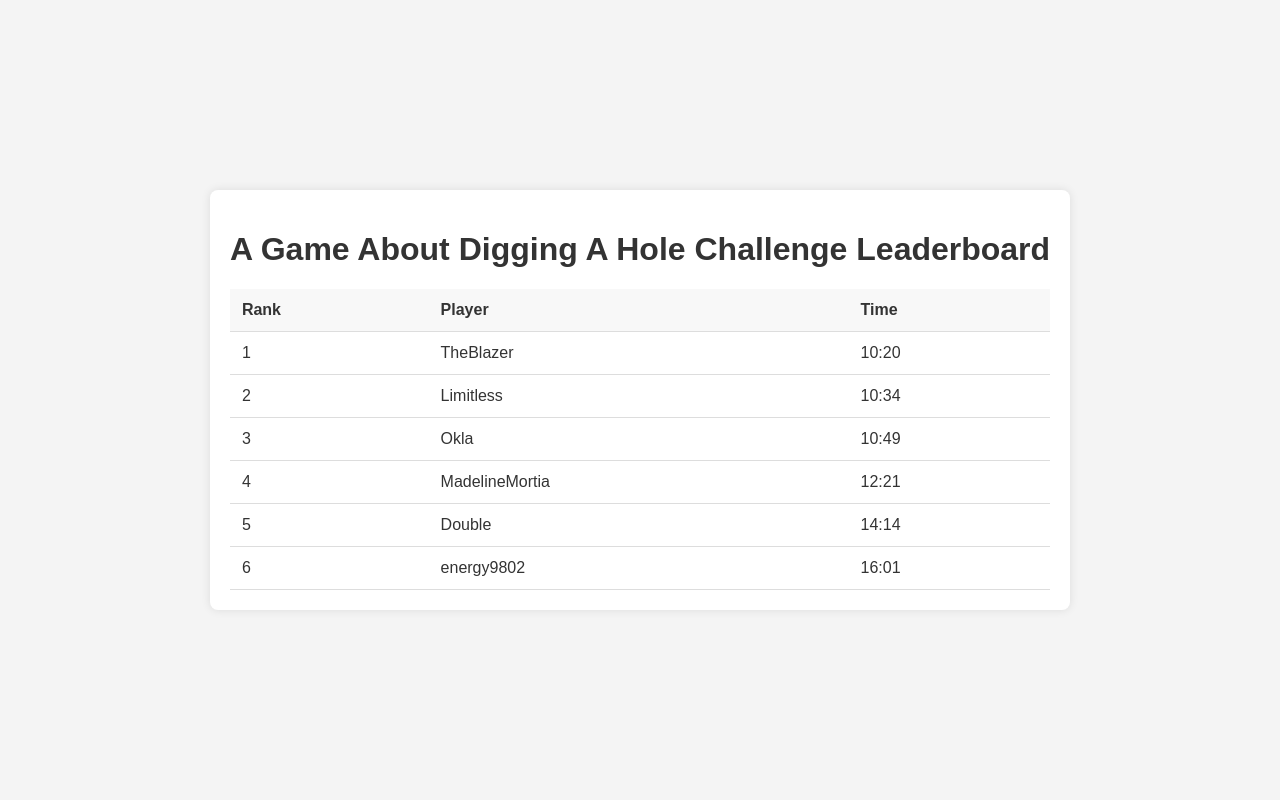
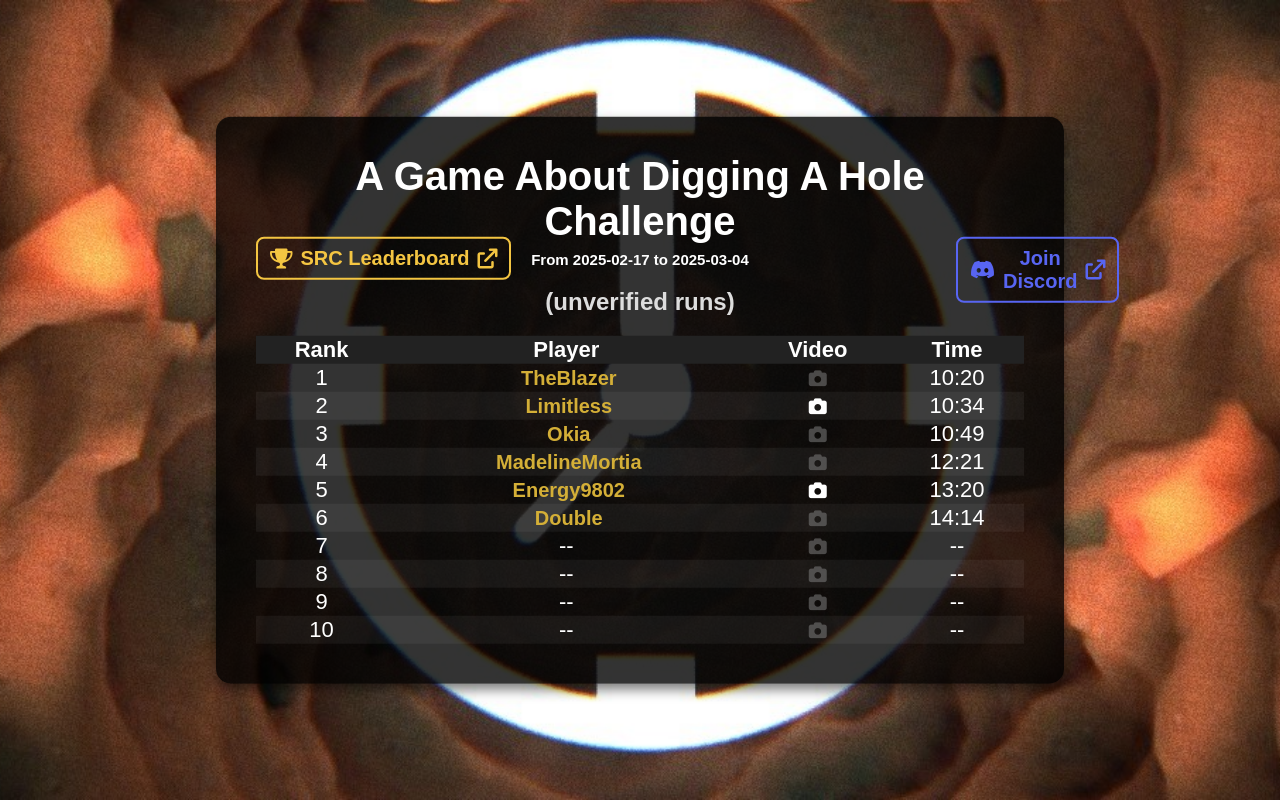
Before and after one commit to SamppaLHT/AGADAHlb, a plain HTML site: page index.html in a window 1280 px wide. Drawn offline with Linux system fonts and the light colour scheme; a web font is replaced by a local one.

Commit message:
Add files via upload

```diff
--- a/index.html
+++ b/index.html
@@ -2,87 +2,107 @@
 <html lang="en">
 <head>
 
-    <link rel=""stylesheet" href=""styles.css">
+    <link rel="stylesheet" href="styles.css">
+    <link rel="stylesheet" href="https://cdnjs.cloudflare.com/ajax/libs/font-awesome/6.0.0/css/all.min.css">
     <meta charset="UTF-8">
     <meta name="viewport" content="width=device-width, initial-scale=1.0">
     <title>Speedrunning Challenge Leaderboard</title>
-    <style>
-        body {
-            font-family: Arial, sans-serif;
-            background-color: #f4f4f4;
-            color: #333;
-            margin: 0;
-            padding: 0;
-            display: flex;
-            justify-content: center;
-            align-items: center;
-            height: 100vh;
-        }
-        .leaderboard {
-            background-color: #fff;
-            padding: 20px;
-            border-radius: 8px;
-            box-shadow: 0 0 10px rgba(0, 0, 0, 0.1);
-        }
-        table {
-            width: 100%;
-            border-collapse: collapse;
-            margin-top: 20px;
-        }
-        th, td {
-            padding: 12px;
-            text-align: left;
-            border-bottom: 1px solid #ddd;
-        }
-        th {
-            background-color: #f8f8f8;
-        }
-        tr:hover {
-            background-color: #f1f1f1;
-        }
-    </style>
 </head>
 <body>
     <div class="leaderboard">
-        <h1>A Game About Digging A Hole Challenge Leaderboard</h1>
+        <a href="https://www.speedrun.com/A_Game_About_Digging_A_Hole" class="styled-button" target="_blank">
+            <i class="fas fa-trophy"></i>
+            <span>SRC Leaderboard</span>
+            <i class="fas fa-external-link"></i>
+        </a>
+        <a href="https://discord.gg/v5nwegWuTn" class="button discord-button">
+            <i class="fab fa-discord"></i> Join Discord
+            <i class="fas fa-external-link"></i>
+        </a>
+        <h1>A Game About Digging A Hole Challenge</h1>
+        <h3 class="date">From 2025-02-17 to 2025-03-04</h3>
+        <h2 class="subtitle">(unverified runs)</h2>
         <table>
             <thead>
                 <tr>
                     <th>Rank</th>
                     <th>Player</th>
+                    <th>Video</th>
                     <th>Time</th>
                 </tr>
             </thead>
             <tbody>
                 <tr>
                     <td>1</td>
-                    <td>TheBlazer</td>
+                    <td>
+                        <a href="https://www.twitch.tv/theblazer97" class="player-link" target="_blank">TheBlazer</a>
+                    </td>
+                    <td><span class="video-missing"><i class="fas fa-camera"></i></span></td>
                     <td>10:20</td>
                 </tr>
                 <tr>
                     <td>2</td>
-                    <td>Limitless</td>
+                    <td>
+                        <a href="https://www.twitch.tv/limitlesscord73" class="player-link" target="_blank">Limitless</a>
+                    </td>
+                    <td><a href="https://www.twitch.tv/videos/2383968036" class="video-link"><i class="fas fa-camera"></i></a></td>
                     <td>10:34</td>
                 </tr>
                 <tr>
                     <td>3</td>
-                    <td>Okla</td>
+                    <td>
+                        <a href="https://www.twitch.tv/okiabetter" class="player-link" target="_blank">Okia</a>
+                    </td>
+                    <td><span class="video-missing"><i class="fas fa-camera"></i></span></td>
                     <td>10:49</td>
                 </tr>
                 <tr>
                     <td>4</td>
-                    <td>MadelineMortia</td>
+                    <td>
+                        <a href="https://www.youtube.com/@madelinemortia4084" class="player-link" target="_blank">MadelineMortia</a>
+                    </td>
+                    <td><span class="video-missing"><i class="fas fa-camera"></i></span></td>
                     <td>12:21</td>
                 </tr>
                 <tr>
                     <td>5</td>
-                    <td>Double</td>
+                    <td>
+                        <a href="https://www.twitch.tv/energy9802" class="player-link" target="_blank">Energy9802</a>
+                    </td>
+                    <td><a href="https://youtu.be/uoMJus95JVs" class="video-link"><i class="fas fa-camera"></i></a></td>
+                    <td>13:20</td>
+                </tr>
+                <tr>
+                    <td>6</td>
+                    <td>
+                        <a href="https://www.youtube.com/@Double2GD" class="player-link" target="_blank">Double</a>
+                    </td>
+                    <td><span class="video-missing"><i class="fas fa-camera"></i></span></td>
                     <td>14:14</td>
                 </tr>
                 <tr>
-                    <td>6</td>
-                    <td>energy9802</td>
-                    <td>16:01</td>
+                    <td>7</td>
+                    <td>--</td>
+                    <td><span class="video-missing"><i class="fas fa-camera"></i></span></td>
+                    <td>--</td>
+                </tr>
+                <tr>
+                    <td>8</td>
+                    <td>--</td>
+                    <td><span class="video-missing"><i class="fas fa-camera"></i></span></td>
+                    <td>--</td>
+                </tr>
+                <tr>
+                    <td>9</td>
+                    <td>--</td>
+                    <td><span class="video-missing"><i class="fas fa-camera"></i></span></td>
+                    <td>--</td>
+                </tr>
+                <tr>
+                    <td>10</td>
+                    <td>--</td>
+                    <td><span class="video-missing"><i class="fas fa-camera"></i></span></td>
+                    <td>--</td>
                 </tr>
             </tbody>
         </table>
--- a/styles.css
+++ b/styles.css
@@ -1,40 +1,144 @@
+@import url('https://fonts.googleapis.com/css2?family=Baloo+Thambi+2:wght@400;700&display=swap');
+
 body {
-    font-family: Arial, sans-serif;
     background: url('images/background.jpg') no-repeat center center fixed;
     background-size: cover;
-    color: #333;
-    margin: 0;
-    padding: 0;
-    display: flex;
-    justify-content: center;
-    align-items: center;
-    height: 100vh;
-}
-.leaderboard {
-    background-color: rgba(255, 255, 255, 0.9);
-    padding: 20px;
-    border-radius: 8px;
-    box-shadow: 0 0 10px rgba(0, 0, 0, 0.1);
+    font-family: 'Baloo Thambi 2', sans-serif;
+    color: #ddd;
     text-align: center;
 }
-img {
-    display: block;
-    margin: 0 auto;
-    width: 150px;
+
+.leaderboard {
+    background-color: rgba(0, 0, 0, 0.8);
+    padding: 40px;
+    border-radius: 15px;
+    box-shadow: 0 6px 12px rgba(0, 0, 0, 0.5);
+    max-width: 900px;
+    width: 60%;
+
+    position: absolute;
+    top: 50%;
+    left: 50%;
+    transform: translate(-50%, -50%);
 }
+
+h1 {
+    color: #fff;
+    font-size: 40px;
+    position: relative;
+    top: -30px;
+}
+
+.date {
+    color: #fff;
+    font-size: 15px;
+    margin-top: -50px;
+    margin-bottom: 10px;
+}
+
 table {
     width: 100%;
     border-collapse: collapse;
     margin-top: 20px;
+    font-size: 22px;
 }
+
 th, td {
-    padding: 12px;
-    text-align: left;
-    border-bottom: 1px solid #ddd;
+    color: #fff;
+    font-size: 24;
 }
+
 th {
-    background-color: #f8f8f8;
+    background-color: #222;
+    font-size: 26;
 }
+
+tr:nth-child(even) {
+    background-color: rgba(255, 255, 255, 0.05);
+}
+
 tr:hover {
-    background-color: #f1f1f1;
+    background-color: rgba(255, 255, 255, 0.15);
 }
+
+.styled-button {
+    display: inline-flex;
+    align-items: center;
+    gap: 8px;
+    background-color: transparent;
+    color: #f4c542;
+    text-decoration: none;
+    font-weight: bold;
+    font-size: 20px;
+    border: 2px solid #f4c542;
+    padding: 8px 12px;
+    border-radius: 8px;
+    transition: all 0.3s ease-in-out;
+    position: absolute;
+    top: 120px;
+    left: 40px;
+}
+
+.styled-button:hover {
+    background-color: #f4c542;
+    color: black;
+}
+
+.discord-button {
+    display: inline-flex;
+    align-items: center;
+    gap: 8px;
+    background-color: transparent;
+    color: #5865F2;
+    border: 2px solid #5865F2;
+    border-radius: 8px;
+    padding: 8px 12px;
+    font-size: 20px;
+    font-weight: bold;
+    text-decoration: none;
+    transition: 0.3s ease-in-out;
+    position: absolute;
+    top: 120px;
+    left: 740px;
+
+}
+
+.discord-button i {
+    font-size: 20px;
+}
+
+.discord-button:hover {
+    background-color: #5865F2;
+    color: black;
+}
+
+.video-link i {
+    color: white; /* Gold for active video links */
+    font-size: 18px;
+}
+
+.video-link:hover i {
+    color: #d4af37; /* Darker gold when hovered */
+}
+
+.video-missing i {
+    color: #888; /* Greyed out for missing videos */
+    font-size: 18px;
+    opacity: 0.5;
+}
+
+.player-link {
+    margin-left: 5px; /* Space between name and icon */
+    font-size: 20px;
+    display: inline-flex; /* Keeps it properly aligned with text */
+    align-items: center;
+    vertical-align: middle;
+    color: #d4af37;
+    text-decoration: none;
+    font-weight: bold;
+}
+
+.player-link:hover {
+    color: #b8891c;
+    text-decoration: underline;
+}
```
